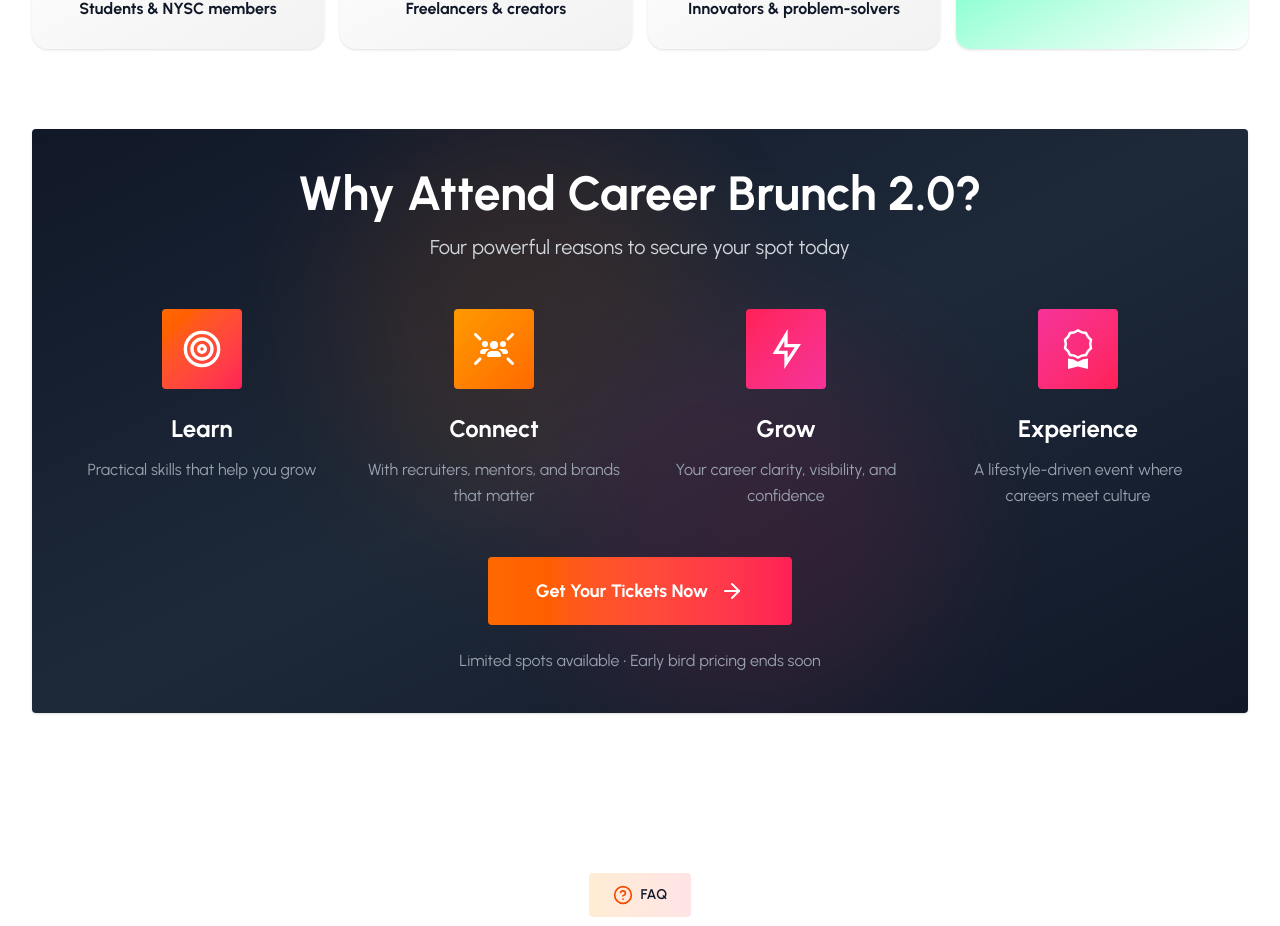
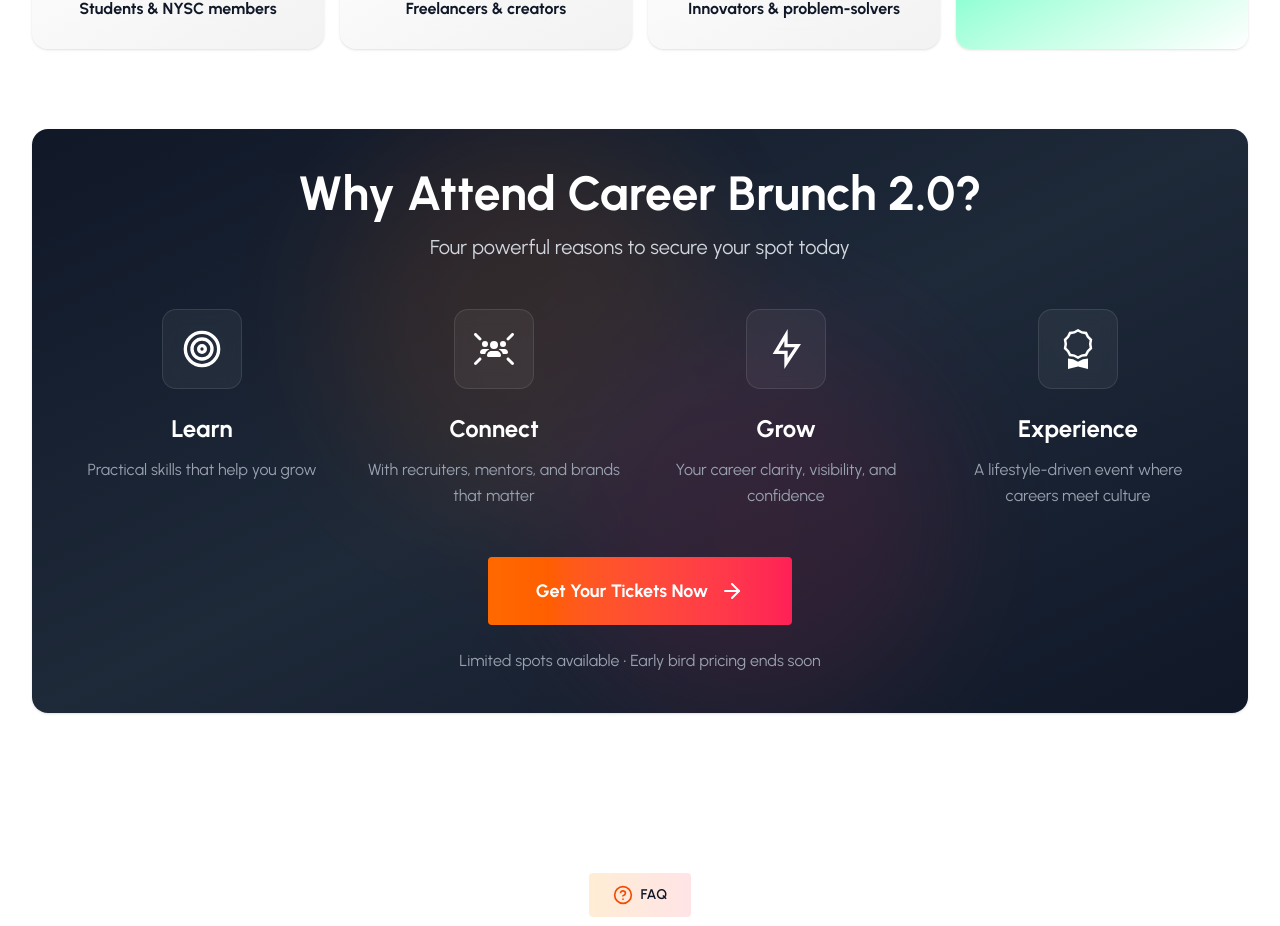
Before and after one commit to Olawoyin1/cbrunch, a React (Vite) app: page / in a window 1280 px wide. Shown: the part 7955-8881 px from the top of the page. Built offline with nearby package versions, Linux system fonts and the light colour scheme.

Commit message:
some fix

```diff
--- a/src/components/Audience.tsx
+++ b/src/components/Audience.tsx
@@ -191,14 +191,14 @@ export default function Audience() {
           initial="hidden"
           whileInView="visible"
           viewport={{ once: true, amount: 0.2 }}
-          className="relative bg-gradient-to-br from-gray-900 via-gray-800 to-gray-900 rounded overflow-hidden shadow"
+          className="relative bg-gradient-to-br rounded-2xl from-gray-900 via-gray-800 to-gray-900  overflow-hidden shadow"
         >
           <div className="absolute inset-0 opacity-10">
             <div className="absolute top-0 left-1/4 w-96 h-96 bg-orange-500 rounded-full filter blur-3xl"></div>
             <div className="absolute bottom-0 right-1/4 w-96 h-96 bg-rose-500 rounded-full filter blur-3xl"></div>
           </div>
 
-          <div className="relative p-4 py-10 lg:p-10">
+          <div className="relative  p-4 py-10 lg:p-10">
             <motion.div variants={itemVariants} className="text-center mb-12">
               <h3 className="text-2xl sm:text-5xl font-bold text-white mb-4">
                 Why Attend Career Brunch 2.0?
@@ -221,7 +221,7 @@ export default function Audience() {
                     className="text-center group"
                   >
                     <div
-                      className={`w-20 h-20 mx-auto mb-6 bg-gradient-to-br ${benefit.gradient} rounded flex items-center justify-center group-hover:scale-110 transition-transform duration-300`}
+                      className={`w-20 h-20 mx-auto mb-6  bg-white/5 backdrop-blur-sm rounded-xl border border-white/10 flex items-center justify-center group-hover:scale-110 transition-transform duration-300`}
                     >
                       <Icon className="w-10 h-10 text-white" />
                     </div>
--- a/src/components/Gallery.tsx
+++ b/src/components/Gallery.tsx
@@ -75,7 +75,7 @@ export default function Gallery() {
              href="https://mainstack.store/thegenzhr/career-brunch"
              >
 
-            <button className="px-10 py-4 bg-gradient-to-r from-orange-500 to-rose-500 text-white font-bold rounded hover:shadow transition-all duration-300 hover:scale-105">
+            <button className="px-10 cursor-pointer py-4 bg-gradient-to-r from-orange-500 to-rose-500 text-white font-bold rounded hover:shadow transition-all duration-300 hover:scale-105">
               Secure Your Spot Now
             </button>
              </a>
```
Also changed, not shown: src/components/Theme.tsx (+0 -62 lines).
